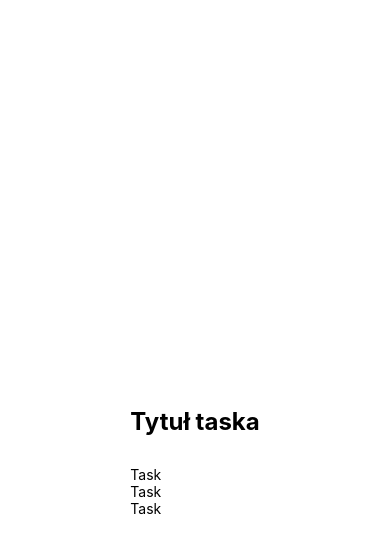
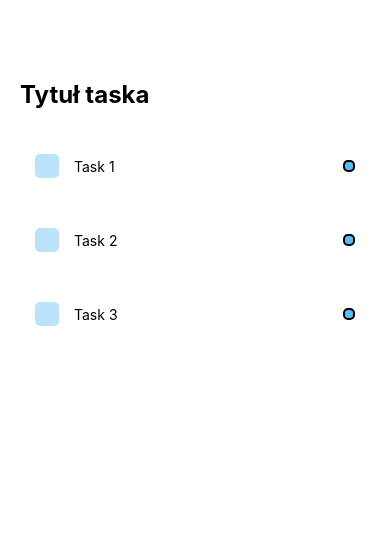
Before and after one commit to huminek15/Todo-rn, a React Native app: screen / in a window 390 px wide. Shown: the top 552 px of the page. Built offline with nearby package versions, Linux system fonts and the light colour scheme.

Commit message:
Changed Tasks

```diff
--- a/App.js
+++ b/App.js
@@ -7,9 +7,9 @@
       <View style={styles.tasksWrapper}>
         <Text style={styles.sectionTitle}>Tytuł taska</Text>
         <View style={styles.items}>
-          <Task></Task>
-          <Task></Task>
-          <Task></Task>
+          <Task text="Task 1"></Task>
+          <Task text="Task 2"></Task>
+          <Task text="Task 3"></Task>
         </View>
       </View>
     </View>
@@ -19,9 +19,6 @@
 const styles = StyleSheet.create({
   container: {
     flex: 1,
-    backgroundColor: '#fff',
-    alignItems: 'center',
-    justifyContent: 'center',
   },
   tasksWrapper: {
     paddingTop: 80,
--- a/components/Task.js
+++ b/components/Task.js
@@ -2,17 +2,53 @@
 import {View, Text, StyleSheet} from 'react-native'
 
 
-const Task = () => {
+const Task = (props) => {
     return (
-        <View>
-            <Text>Task</Text>
+        <View style={styles.item}>
+            <View style={styles.itemLeft}>
+            <View style={styles.square}></View>
+            <Text style={styles.itemText}>{props.text}</Text>
+            </View>
+            <View style={styles.circular}></View>
         </View>
+
     )
 }
 
 
 const styles = StyleSheet.create ({
-
+    item: {
+        backgroundColor: "#fff",
+        padding: 15,
+        borderRadius: 10,
+        flexDirection: 'row',
+        alignItems: 'center',
+        justifyContent: 'space-between',
+        marginBottom: 20,
+    },
+    itemLeft: {
+        flexDirection: 'row',
+        alignItems: 'center',
+        flexWrap: 'wrap',
+    },
+    square: {
+        width: 24,
+        height: 24,
+        backgroundColor: '#55bcf6',
+        opacity: 0.4,
+        borderRadius: 5,
+        marginRight: 15,
+    },
+    itemText: {
+        maxWidth: '80%',
+    },
+    circular: {
+        width: 12,
+        height: 12,
+        backgroundColor: '#55bcf6',
+        borderWidth: 2,
+        borderRadius: 5,
+    }
 })
 
 export default Task;
```
